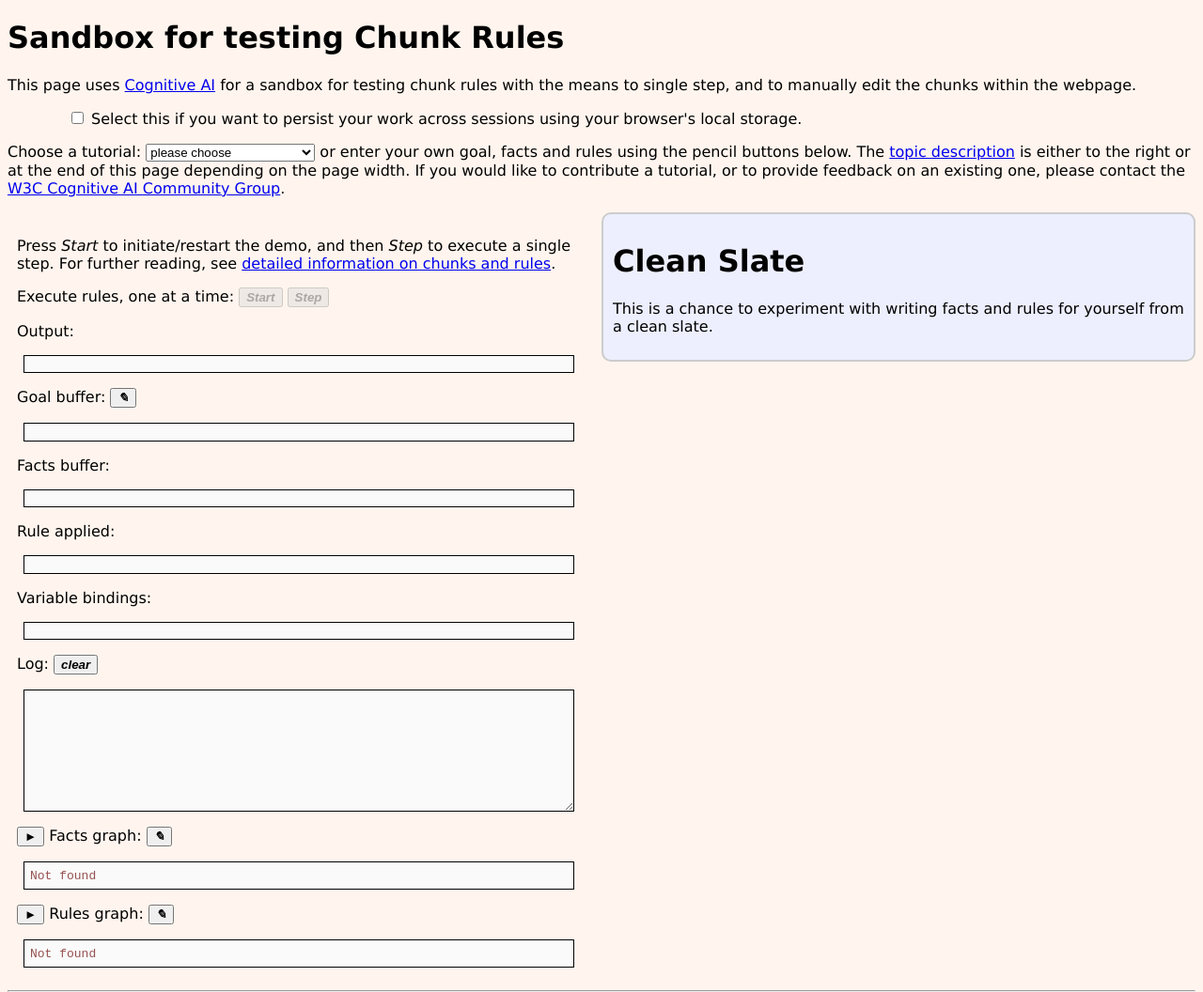
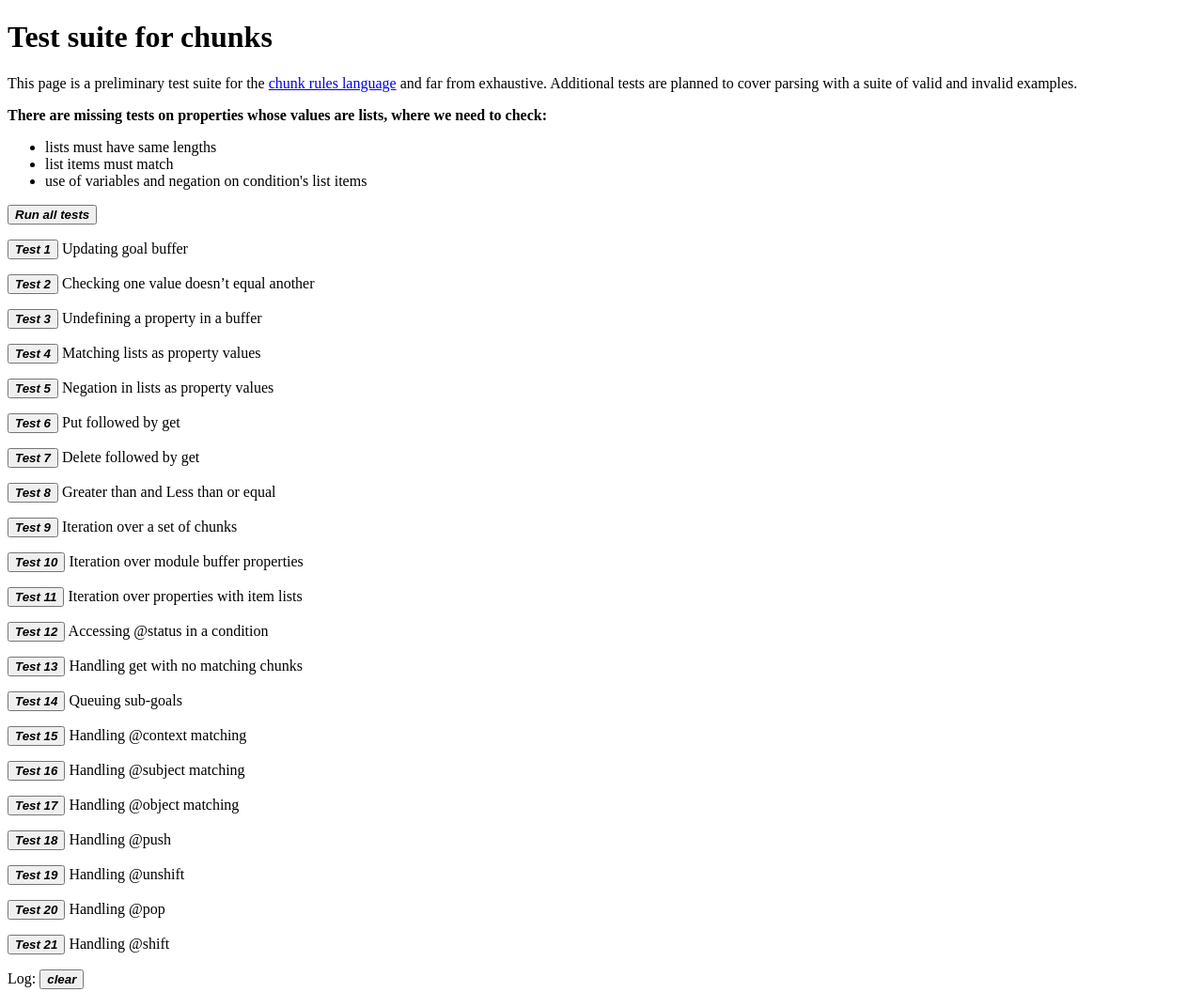
Before and after one commit to w3c/cogai, a website: page demos/sandbox/index.html in a window 1280 px wide. Shown: the top 1056 px of the page at 94% size. Drawn offline with Linux system fonts and the light colour scheme; no server answers.

```diff
--- a/demos/sandbox/index.html
+++ b/demos/sandbox/index.html
@@ -1,47 +1,14 @@
 <!DOCTYPE html>
 <html lang="en">
 <head>
-<title>Sandbox for testing Chunk Rules</title>
+<title>Test suite for chunks</title>
 <meta charset="utf-8">
 <meta http-equiv="Content-Type" content="text/html; charset=UTF-8">
-<meta name="viewport" content="width=device-width, initial-scale=1">
 <script type="text/javascript" src="../chunks.js"></script>
-<script type="text/javascript" src="sandbox.js"></script>
-<script type="text/javascript" src="marked.js"></script>
+<script type="text/javascript" src="test-suite.js"></script>
 <style>
-* {
-  box-sizing: border-box;
-}
-
-/* Create two equal columns that floats next to each other */
-.column {
-  float: left;
-  width: 50%;
-  padding: 10px;
-}
-
-/* Clear floats after the columns */
-.row:after {
-  content: "";
-  display: table;
-  clear: both;
-}
-
-/* Responsive layout - makes the two columns stack on top of each other instead of next to each other */
-@media screen and (max-width: 1000px) {
-  .column {
-    width: 100%;
-  }
-}
-</style>
-<style>
-	body{
-		background-color: seashell;
-		font-family: "Ubuntu-Italic", "Lucida Sans", helvetica, sans;
-	}
-	p.indent {margin-left: 4em;}
 	pre {
-		min-height: 1.5em;
+		min-height: 1em;
 		//max-height: 25em;
 		width: calc(100% - 2em);
 		overflow-y: auto;
@@ -49,7 +16,7 @@
 		margin: 0.5em;
 		border: solid 1px black;
 		color: rgb(150,80,80);
-		background: rgb(250,250,250);
+		background-color: rgb(250,250,250);
 	}
 	#log {
 		height: 10em;
@@ -57,23 +24,6 @@
 		overflow-y: scroll;
 		border-style: solid;
 		resize: vertical;
-	}
-	textarea {
-		display: block;
-		padding: 0.5em;
-		margin: 0.5em;
-		width: calc(100% - 2em);
-		min-height: 10em;
-		max-height: 80em;
-		overflow-y: scroll;
-		border-style: solid;
-		resize: vertical;
-		border-color: blue;
-		background: #EEF;
-	}
-	textarea.error {
-		border-color: red;
-		background: #FEE;
 	}
 	.comment {
 		color: green;
@@ -88,85 +38,75 @@
 		font-style: italic;
 		font-weight: bold;
 	}
-	#topic {
-		background: #EDEFFF;
-		border-radius: 10px;
-		border: 2px solid #CCC;
+	#tests span.good {
+		color: green;
+		font-weight: bold;
 	}
-	#footnote {
-		font-style: italic;
-		font-size: smaller;
+	#tests span.bad {
+		color: red;
+		font-weight: bold;
 	}
 	#footnote img {
 		height: 3em;
-		vertical-align: middle;
+		vertical-align: top;
+		margin-right: 1em;
 		float: left;
-		margin-right: 1em;
 	}
 </style>
 </head>
 <body>
-<h1>Sandbox for testing Chunk Rules</h1>
+<h1>Test suite for chunks</h1>
 
-<p>This page uses <a href="https://github.com/w3c/cogai/blob/master/README.md">Cognitive AI</a> for a sandbox for testing chunk rules with the means to single step, and to manually edit the chunks within the webpage.</p>
+<p>This page is a preliminary test suite for the <a href="https://github.com/w3c/cogai/blob/master/chunks-and-rules.md">chunk rules language</a> and far from exhaustive. Additional tests are planned to cover parsing with a suite of valid and invalid examples.</p>
 
-<p class="indent"><label><input id="persist" type="checkbox"> Select this if you want to persist your work across sessions using your browser's local storage.</label></p>
+<p><b>There are missing tests on properties whose values are lists, where we need to check:</b><p>
 
-<p><label>Choose a tutorial:</label>
-<select id="tutorial">
-  <option value="">please choose</option>
-  <option value="blank">Clean slate</option>
-  <option value="counting">Counting up</option>
-  <option value="decision-tree">Simple decision tree</option>
-  <option value="prop-list">Iterating over property lists</option>
-</select>
-or enter your own goal, facts and rules using the pencil buttons below. The <a href="#topic">topic description</a> is either to the right or at the end of this page depending on the page width. If you would like to contribute a tutorial, or to provide feedback on an existing one, please contact the <a href="https://www.w3.org/community/cogai/">W3C Cognitive AI Community Group</a>.</p>
+<ul>
+<li>lists must have same lengths</li>
+<li>list items must match</li>
+<li>use of variables and negation on condition's list items</li>
+</ul>
 
-<div class="row">
-<div class="column">
-<p>Press <em>Start</em> to initiate/restart the demo, and then <em>Step</em> to execute a single step. For further reading, see <a href="https://github.com/w3c/cogai/blob/master/chunks-and-rules.md">detailed information on chunks and rules</a>.</p>
+<p><button id="all">Run all tests</button></p>
 
-<p>Execute rules, one at a time: <button type="button" id="start">Start</button> <button type="button" id="step">Step</button></p>
-
-<p>Output:</p>
-<pre id='output'>
-</pre>
-
-<p>Goal buffer: <button id="editGoal" title="edit goal">&#x270E;</button></p>
-<pre id='goal'>
-</pre>
-
-<p>Facts buffer:</p>
-<pre id='factsBuffer'>
-</pre>
-
-<p>Rule applied:</p>
-<pre id='rule'>
-</pre>
-
-<p>Variable bindings:</p>
-<pre id='bindings'>
-</pre>
+<div id="tests">
+<p><button id="test1">Test 1</button> Updating goal buffer</p>
+<p><button id="test2">Test 2</button> Checking one value doesn’t equal another</p>
+<p><button id="test3">Test 3</button> Undefining a property in a buffer</p>
+<p><button id="test4">Test 4</button> Matching lists as property values</p>
+<p><button id="test5">Test 5</button> Negation in lists as property values</p>
+<p><button id="test6">Test 6</button> Put followed by get</p>
+<p><button id="test7">Test 7</button> Delete followed by get</p>
+<p><button id="test8">Test 8</button> Greater than and Less than or equal</p>
+<p><button id="test9">Test 9</button> Iteration over a set of chunks</p>
+<p><button id="test10">Test 10</button> Iteration over module buffer properties</p>
+<p><button id="test11">Test 11</button> Iteration over properties with item lists</p>
+<p><button id="test12">Test 12</button> Accessing @status in a condition</p>
+<p><button id="test13">Test 13</button> Handling get with no matching chunks</p>
+<p><button id="test14">Test 14</button> Queuing sub-goals</p>
+<p><button id="test15">Test 15</button> Handling @context matching</p>
+<p><button id="test16">Test 16</button> Handling @subject matching</p>
+<p><button id="test17">Test 17</button> Handling @object matching</p>
+<p><button id="test18">Test 18</button> Handling @push</p>
+<p><button id="test19">Test 19</button> Handling @unshift</p>
+<p><button id="test20">Test 20</button> Handling @pop</p>
+<p><button id="test21">Test 21</button> Handling @shift</p>
+</div>
 
 <p>Log: <button id="clear">clear</button></p>
 <pre id='log'>
 </pre>
 
-<p><button id="factsButton" title="expand view">&#x25BC;</button> Facts graph:
-<button id="editFacts" title="edit facts">&#x270E;</button>
-</p>
+<p><button id="factsButton">&#x25BC;</button> Facts graph:</p>
 <pre id='facts'>
 </pre>
 
-<p><button id="rulesButton" title="expand view">&#x25BC;</button> Rules graph:
-<button id="editRules" title="edit rules">&#x270E;</button>
-</p>
+<p><button id="rulesButton">&#x25BC;</button> Rules graph:</p>
 <pre id='rules'>
 </pre>
-</div> <!-- class column-->
-<div id="topic" class="column">
-</div> <!-- class column-->
-</div> <!-- class row -->
+
+<p><em>Dave Raggett &lt;dsr@w3.org&gt;</em></p>
+
 <div id="footnote">
 <hr>
 <p><img src="../eu.png" alt="eu logo"> This work is supported by the European Union's Horizon 2020 research and innovation programme under grant agreement No 780732 for project <a href="https://boost40.eu/">Boost 4.0</a>, which focuses on smart factories.</p>
```
